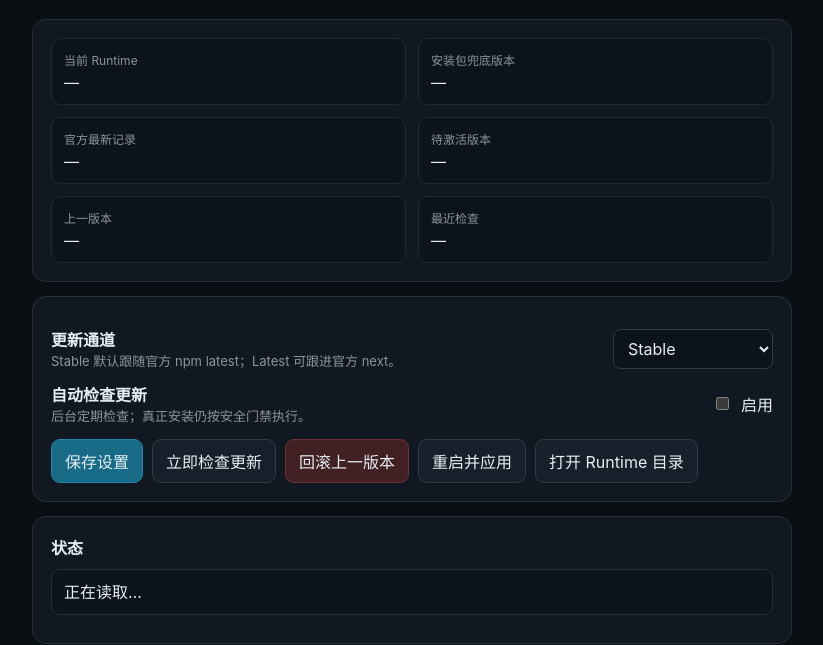
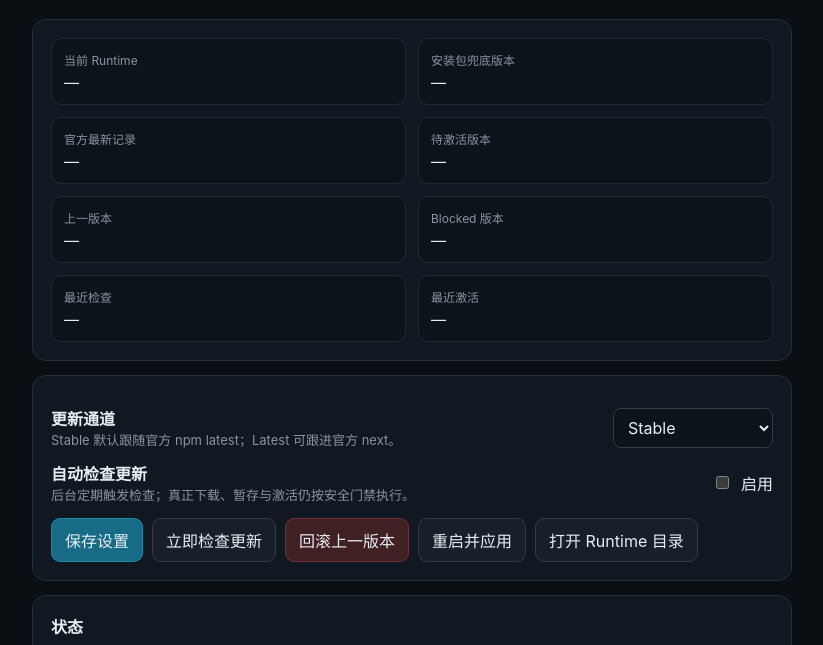
Before and after one commit to guanyibei1314/dsh-desktop-plugin, an Electron app: page runtime-settings.html in a window 1180 px wide. Shown: the part 124-769 px from the top of the page, without its empty margins (178-1001 px from the left). Drawn offline with Linux system fonts and the light colour scheme; no server answers.

Commit message:
ui: expose blocked runtime state

```diff
--- a/runtime-settings.html
+++ b/runtime-settings.html
@@ -50,7 +50,9 @@
         <div class="metric"><div class="label">官方最新记录</div><div class="value" id="latest">—</div></div>
         <div class="metric"><div class="label">待激活版本</div><div class="value" id="pending">—</div></div>
         <div class="metric"><div class="label">上一版本</div><div class="value" id="previous">—</div></div>
+        <div class="metric"><div class="label">Blocked 版本</div><div class="value" id="blocked">—</div></div>
         <div class="metric"><div class="label">最近检查</div><div class="value" id="checked">—</div></div>
+        <div class="metric"><div class="label">最近激活</div><div class="value" id="updated">—</div></div>
       </div>
     </section>
 
@@ -60,7 +62,7 @@
         <select id="channel"><option value="stable">Stable</option><option value="latest">Latest</option></select>
       </div>
       <div class="row">
-        <div><strong>自动检查更新</strong><div class="muted">后台定期检查；真正安装仍按安全门禁执行。</div></div>
+        <div><strong>自动检查更新</strong><div class="muted">后台定期触发检查；真正下载、暂存与激活仍按安全门禁执行。</div></div>
         <label class="switch"><input id="autoUpdate" type="checkbox"> 启用</label>
       </div>
       <div id="override" class="muted"></div>
```
